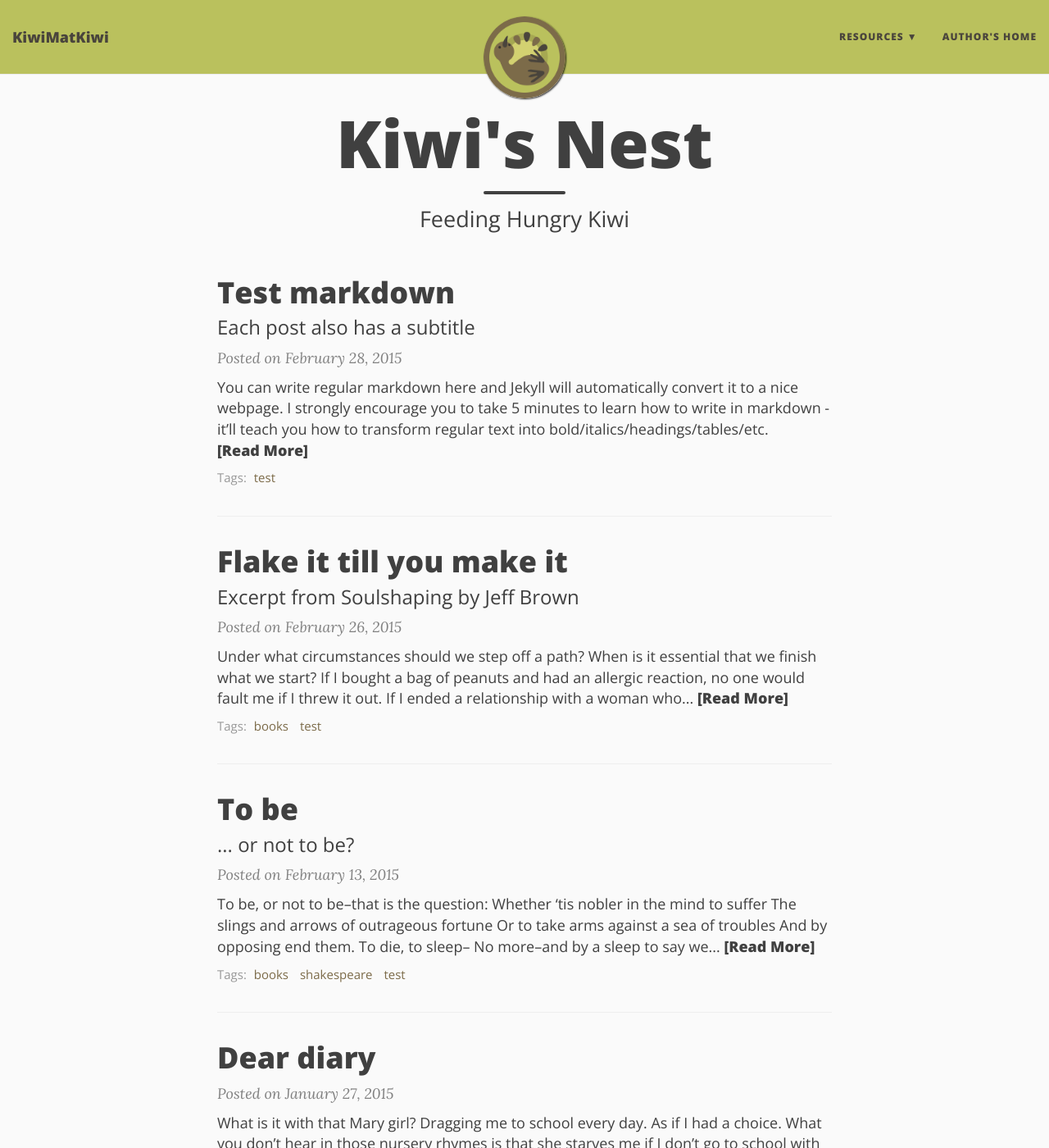
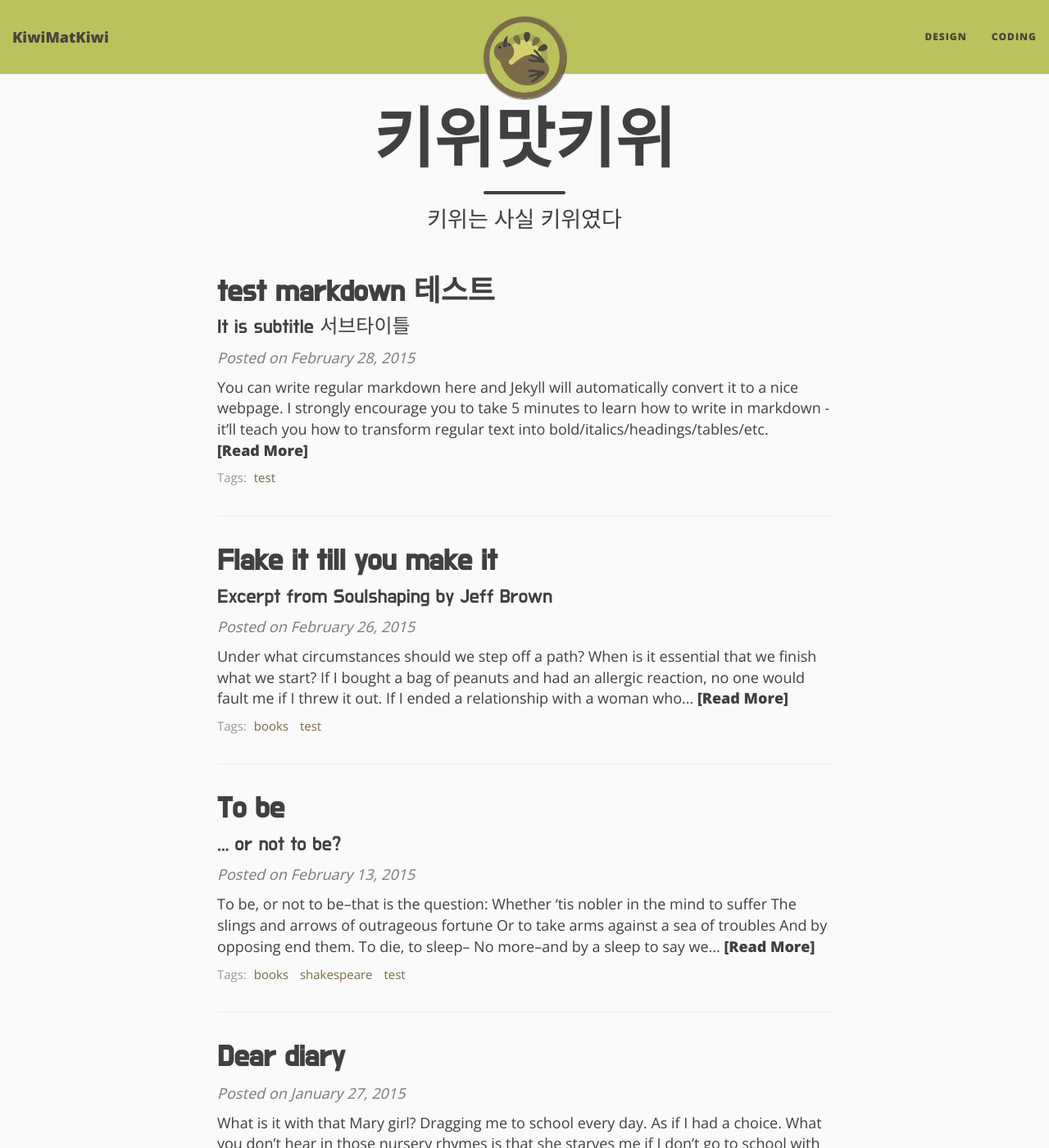
Before and after one commit to KiwiMatKiwi/KiwiMatKiwi.github.io, a Jekyll site: the page built from index.html, in a window 1280 px wide and 1400 px high. Shown: the whole window at 82% size. Built offline with Jekyll 4.4.1, drawn with Linux system fonts in a browser that asks for light colours; nearby versions of some CDN libraries; the list of posts is cut into pages by our own code.

```diff
--- a/404.html
+++ b/404.html
@@ -5,9 +5,9 @@ permalink: /404.html
 ---
 
 <div class="text-center">
-  <h1>Whoops, this page doesn't exist.</h1>
-  <h1>Move along. (404 error)</h1>
+  <h1>404 Error</h1>
+  <h1>키위가 길을 잃은 것 같다</h1>
   <br/>
 
-  <img src="{{ site.baseurl }}/img/404-southpark.jpg" />
+  <img src="{{ site.baseurl }}/img/404-lost.svg" style="max-height: 400px" />
 </div>
--- a/_config.yml
+++ b/_config.yml
@@ -17,22 +17,24 @@ baseurl: ""
 title: KiwiMatKiwi
 
 # Short description of your site
-description: Sweet and Sour
+description: Stuffs
 
 # --- Navigation bar options --- #
 
 # List of links in the navigation bar
 navbar-links:
 #  About Me: "aboutme"
-  Resources:
-    - Beautiful Jekyll: "http://deanattali.com/beautiful-jekyll/"
-    - Learn markdown: "http://www.markdowntutorial.com/"
-    - GitHub Pages: "https://pages.github.com/"
-  Author's home: "http://deanattali.com"
+  Design: "design"
+  Coding: "coding"
+#  Resources:
+#    - Beautiful Jekyll: "http://deanattali.com/beautiful-jekyll/"
+#    - Learn markdown: "http://www.markdowntutorial.com/"
+#    - GitHub Pages: "https://pages.github.com/"
+#  Author's home: "http://deanattali.com"
 
 # Image to show in the navigation bar - image must be a square (width = height)
 # Remove this parameter if you don't want an image in the navbar
-avatar: "/img/avatar-icon.png"
+avatar: "/img/avatar-icon.svg"
 
 # If you want to have an image logo in the top-left corner instead of the title text,
 # then specify the following parameter
--- a/_posts/2015-02-28-test-markdown.md
+++ b/_posts/2015-02-28-test-markdown.md
@@ -1,7 +1,7 @@
 ---
 layout: post
-title: Test markdown
-subtitle: Each post also has a subtitle
+title: test markdown 테스트
+subtitle: It is subtitle 서브타이틀
 gh-repo: daattali/beautiful-jekyll
 gh-badge: [star, fork, follow]
 tags: [test]
--- a/css/main.css
+++ b/css/main.css
@@ -3,11 +3,13 @@ layout: null
 ---
 
 @import url("pygment_highlights.css");
+@import url(http://fonts.googleapis.com/css?family=Noto+Sans);
+@import url(https://fonts.googleapis.com/css?family=Do+Hyeon);
 
 /* --- General --- */
 
 body {
-  font-family: 'Lora', 'Times New Roman', serif;
+  font-family: 'Noto Sans', sans-serif;
   font-size: 18px;
   color: #404040;
   position: relative;
@@ -22,7 +24,7 @@ p {
   margin: 30px 0;
 }
 h1,h2,h3,h4,h5,h6 {
-  font-family: 'Open Sans', 'Helvetica Neue', Helvetica, Arial, sans-serif;
+  font-family: 'Do Hyeon', sans-serif;
   font-weight: 800;
 }
 a {
--- a/index.html
+++ b/index.html
@@ -1,7 +1,7 @@
 ---
 layout: page
-title: Kiwi's Nest
-subtitle: Feeding Hungry Kiwi
+title: 키위맛키위
+subtitle: 키위는 사실 키위였다
 use-site-title: true
 ---
 
```
Also changed, not shown: img/404-lost.svg (added), img/404-southpark.jpg (deleted), img/avatar-icon.png (deleted), img/avatar-icon.svg (added).
